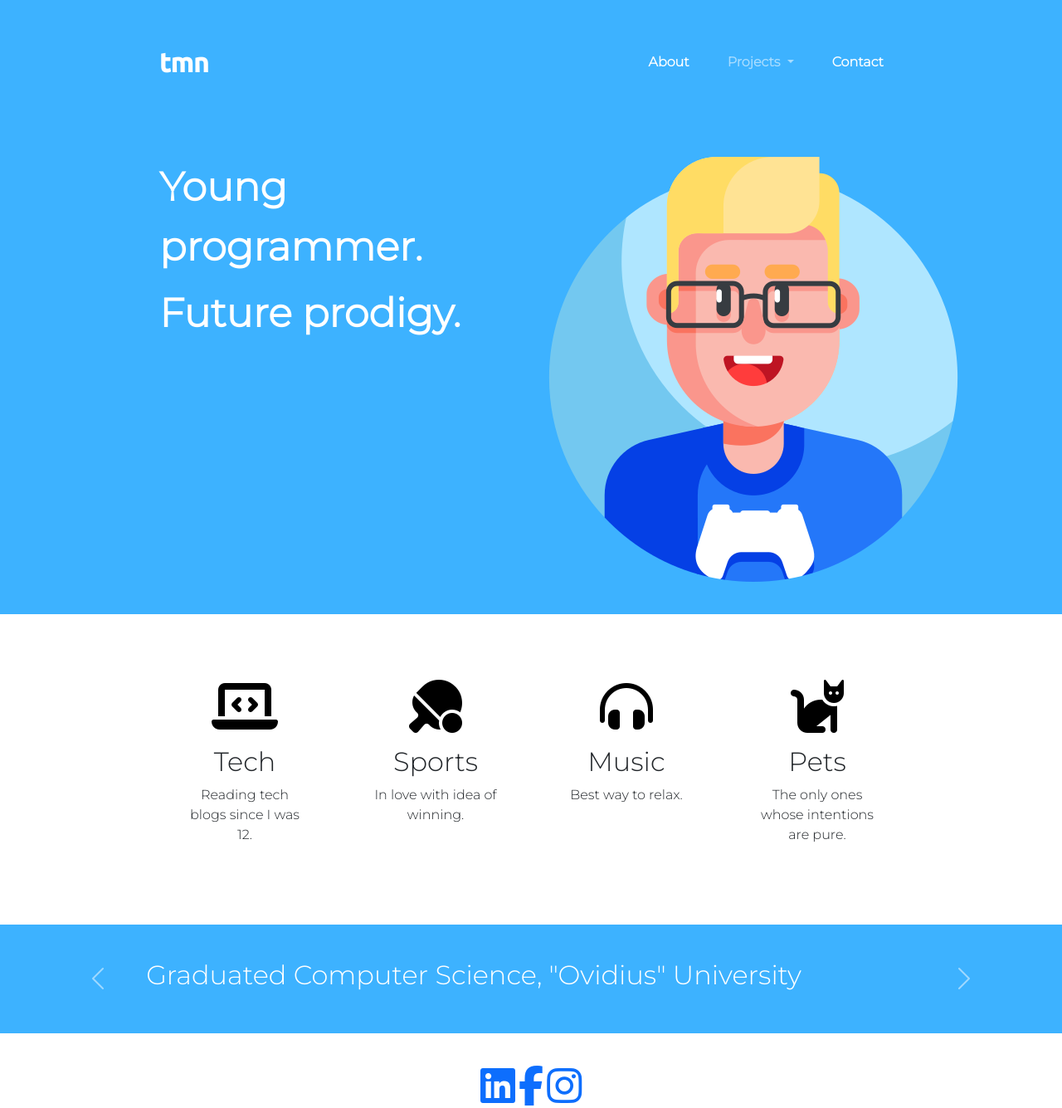
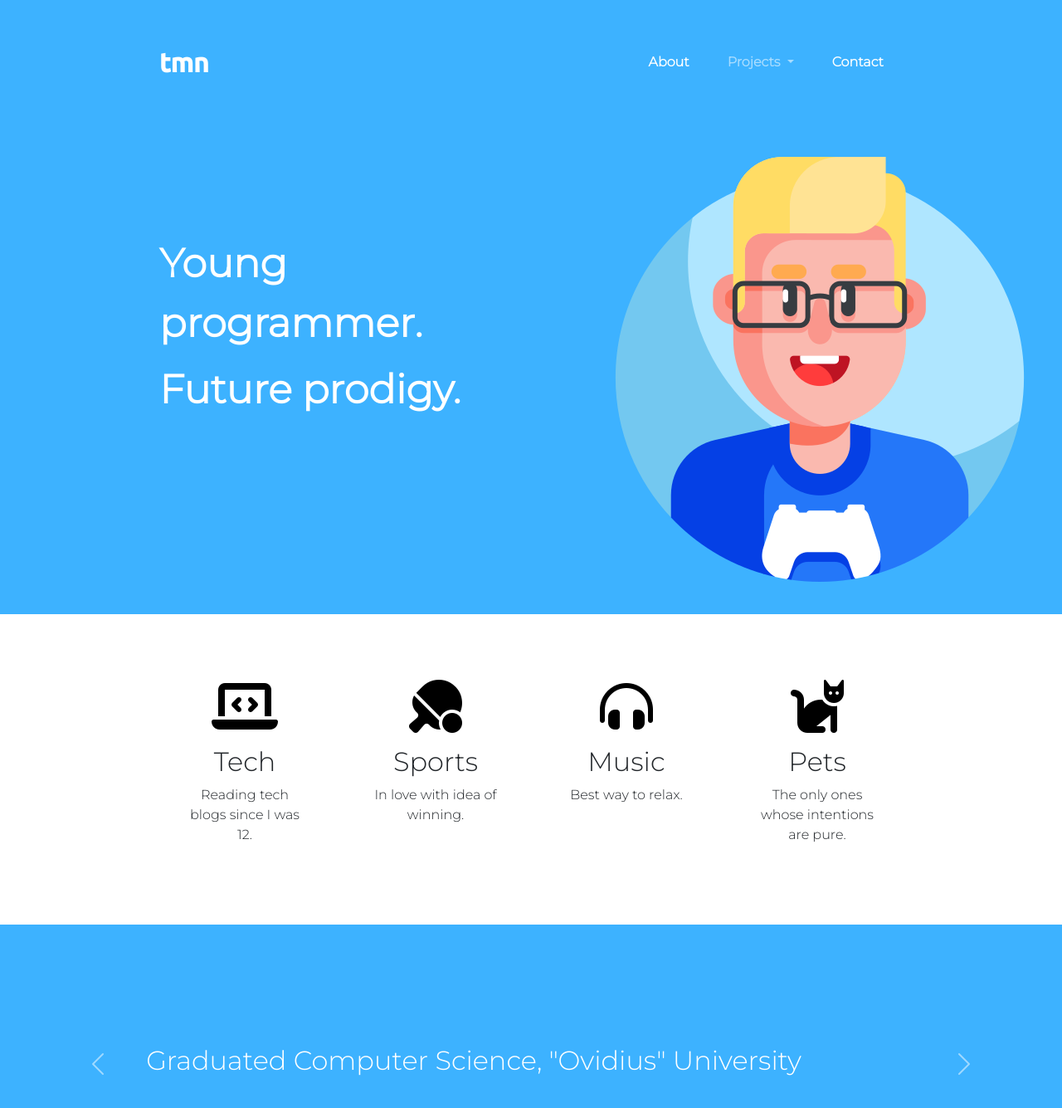
Before and after one commit to mihaitmn/cv, a plain HTML site: page index.html in a window 1280 px wide. Shown: the top 1335 px of the page at 83% size. Drawn offline with nearby package versions, Linux system fonts and the light colour scheme.

Commit message:
Add files via upload

```diff
--- a/css/styles.css
+++ b/css/styles.css
@@ -24,7 +24,7 @@ h3{
 
 /* Title Section */
 
-#title{
+#title, #title-python{
     background-color: #3DB2FF;
     color: #fff;
     text-align: left;
@@ -41,8 +41,13 @@ h3{
     padding: 0 15px;
 }
 
+.text-title{
+    padding-top: 10%;
+}
 
-
+.profile{
+    padding-left: 10%;
+}
 
 /* Details Section */
 
@@ -73,7 +78,7 @@ h3{
 #education{
     background-color: #3DB2FF;
     color: #fff;
-    padding: 2%;
+    padding: 10% 2%;
 }
 
 .education-text {
@@ -81,7 +86,3 @@ h3{
     line-height: 1.5;
     padding: 1%;
   }
-
-  .education-image{
-      text-align: center;
-  }
```
